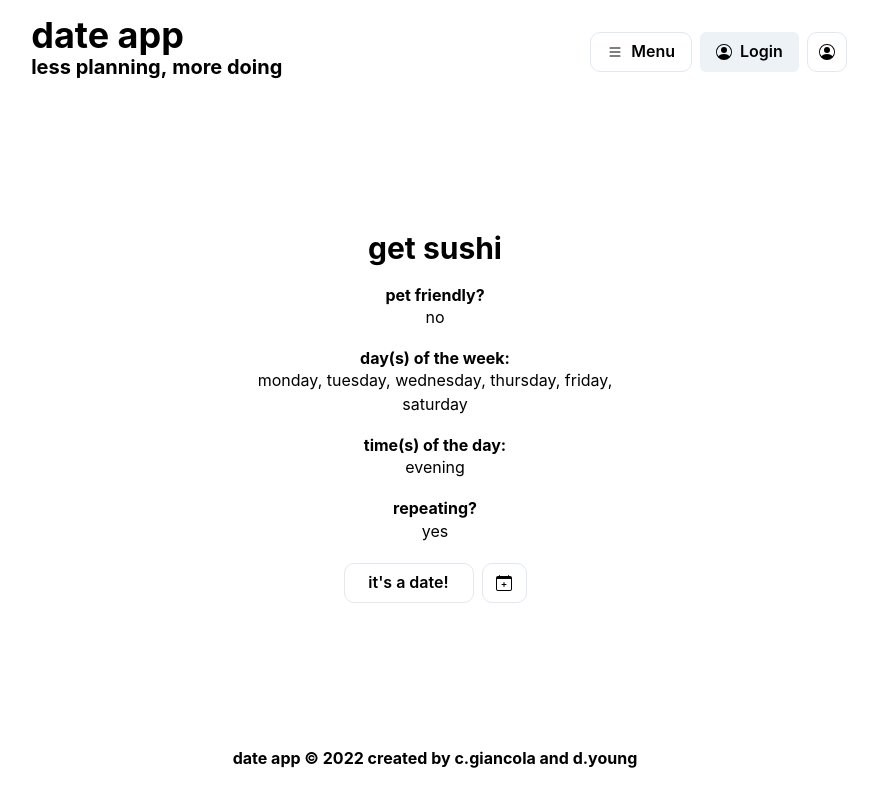
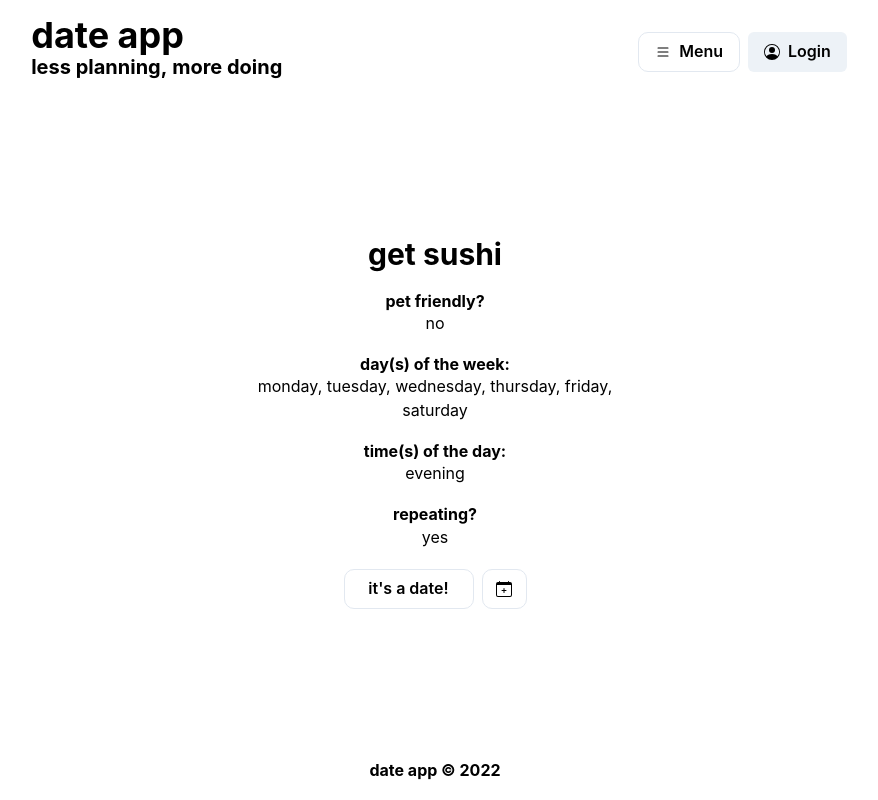
Before and after one commit to christinagiancola/date-app, a React app: page / in a window 1280 px wide. Shown: the whole page, without its empty margins (205-1083 px from the left). Built offline with nearby package versions, Linux system fonts and the light colour scheme.

Commit message:
Login btn in <Header> changes depending on screen size

```diff
--- a/src/App.js
+++ b/src/App.js
@@ -8,17 +8,18 @@ import Footer from './components/Footer';
 const App = () => {
 	const [lastClicked, setLastClicked] = useState('home');
 	const [isLoggedIn, setIsLoggedIn] = useState(false);
+	const appName = 'date app';
 
 	return (
 		<Container maxW='100%'>
 			<Stack h='calc(100vh)' w='100%' align='center'>
-				<Header setLastClicked={setLastClicked} />
+				<Header setLastClicked={setLastClicked} appName={appName} />
 				<Spacer />
 				<div>
-					<Body lastClicked={lastClicked} />
+					<Body lastClicked={lastClicked} appName={appName} />
 				</div>
 				<Spacer />
-				<Footer />
+				<Footer appName={appName} />
 			</Stack>
 		</Container>
 	);
--- a/src/components/Footer.js
+++ b/src/components/Footer.js
@@ -1,13 +1,14 @@
 import React from 'react';
-import { Container, Box, Flex, Heading } from '@chakra-ui/react';
+import { Box, Flex, Heading } from '@chakra-ui/react';
 
-const Footer = () => {
+const Footer = ({ appName }) => {
+	let currentYear = new Date().getFullYear();
 	return (
 		<Box id='footerContainer' w={{ base: '100%', md: '90%', lg: '80%', xl: '70%' }}>
 			<Flex direction='column' align='center' my='5'>
-				<Heading as='h3' size='sm' className='text' align='center' mb='3'>
+				<Heading as='h3' size='sm' className='text' align='center'>
 					<p fontSize='sm' color='subtle' className='text'>
-						date app &copy; {new Date().getFullYear()} created by c.giancola and d.young
+						{appName} &copy; {currentYear}
 					</p>
 				</Heading>
 			</Flex>
--- a/src/components/Header.js
+++ b/src/components/Header.js
@@ -1,15 +1,15 @@
 import React from 'react';
 import NavMenu from './NavMenu';
-import { Spacer, HStack, VStack, Box, Heading, Button, Show, IconButton } from '@chakra-ui/react';
+import { Spacer, HStack, VStack, Box, Heading, Button, Show, Hide, IconButton } from '@chakra-ui/react';
 import { BsPersonCircle } from 'react-icons/bs';
 
-const Header = ({ setLastClicked }) => {
+const Header = ({ setLastClicked, appName }) => {
 	return (
 		<Box w={{ base: '100%', md: '90%', lg: '80%', xl: '70%' }} p='25px'>
 			<HStack id='headerContainer' justify='space-between' textTransform='lowercase' className='text'>
 				<VStack align='flex-start' px='2'>
 					<Heading as='h1' lineHeight='60%'>
-						date app
+						{appName}
 					</Heading>
 					<Heading as='h2' size='md'>
 						<span class='line'>
@@ -26,9 +26,12 @@ const Header = ({ setLastClicked }) => {
 				</VStack>
 				<Spacer />
 				<NavMenu setLastClicked={setLastClicked} />
+				<Hide below='md'>
 					<Button leftIcon={<BsPersonCircle />} onClick={() => setLastClicked('login')}>
 						Login
 					</Button>
+				</Hide>
+				<Show below='md'>
 					<IconButton
 						variant='outline'
 						aria-label='User Login and Logout'
@@ -36,6 +39,7 @@ const Header = ({ setLastClicked }) => {
 						borderRadius='10'
 						onClick={() => setLastClicked('login')}
 					/>
+				</Show>
 			</HStack>
 		</Box>
 	);
```
Lines whose indentation alone changed are shown as unchanged.
